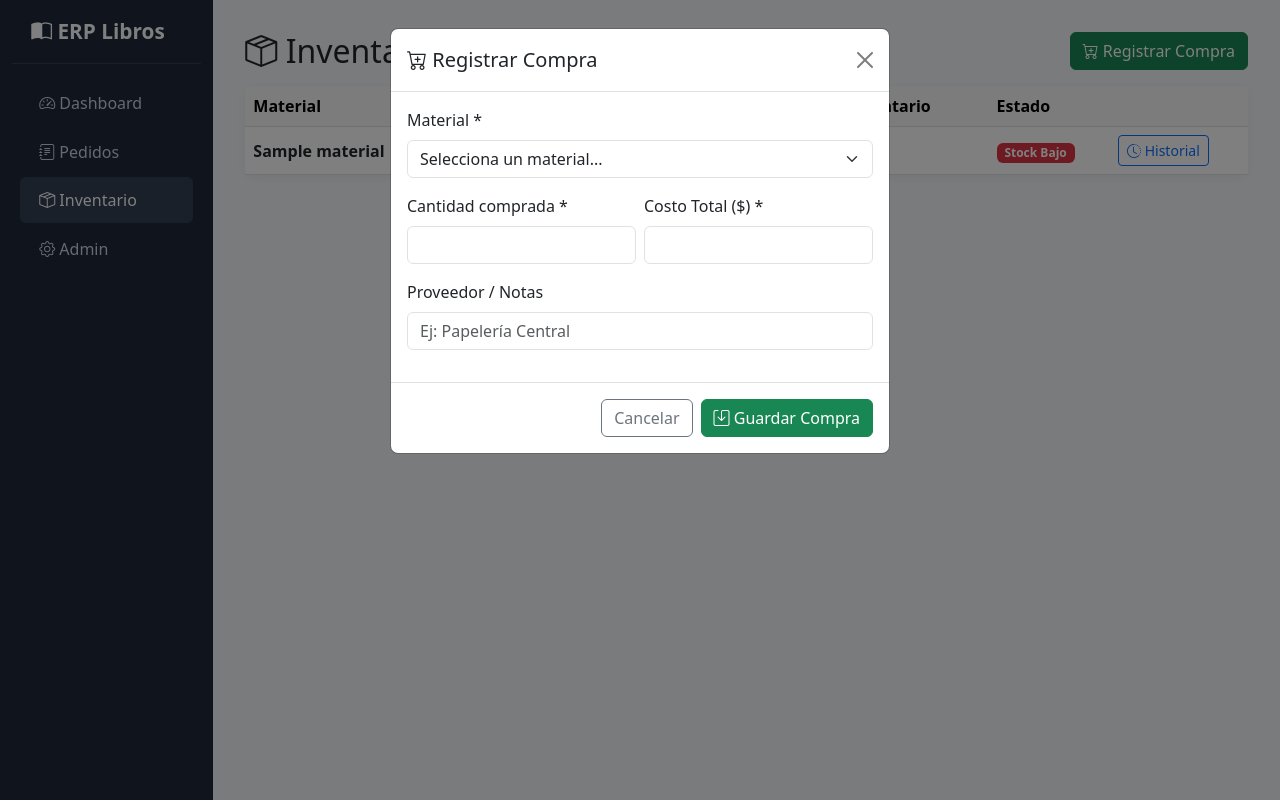
After one commit to yandivd/erp_vargas_editorial, a Django app: page /inventario/ in a window 1280 px wide, after a click on "Registrar Compra". The commit adds this page. Run offline with Django 5.2, Linux system fonts and the light colour scheme; tables that the repository leaves empty hold one stand-in row (values such as "Sample post").

Commit message:
merma add and view of inventary

```diff
--- a/config/urls.py
+++ b/config/urls.py
@@ -5,4 +5,5 @@ urlpatterns = [
     path('admin/', admin.site.urls),
     path('', include('core.urls')),
     path('pedidos/', include('pedidos.urls')),
+    path('inventario/', include('inventario.urls')),
 ]
--- a/inventario/models.py
+++ b/inventario/models.py
@@ -29,6 +29,10 @@ class Material(models.Model):
     @property
     def stock_bajo(self):
         return self.stock_actual <= self.stock_minimo
+
+    @property
+    def valor_inventario(self):
+        return self.stock_actual * self.costo_promedio
 
 
 class MovimientoInventario(models.Model):
--- /dev/null
+++ b/inventario/urls.py
@@ -0,0 +1,11 @@
+from django.urls import path
+from . import views
+
+app_name = 'inventario'
+
+urlpatterns = [
+    path('', views.lista_inventario, name='lista'),
+    path('comprar/', views.registrar_compra_modal, name='comprar_modal'),
+    path('<int:pk>/', views.detalle_material, name='detalle'),
+    path('<int:pk>/ajuste/', views.registrar_ajuste, name='ajuste'),
+]
--- a/inventario/views.py
+++ b/inventario/views.py
@@ -1,3 +1,88 @@
-from django.shortcuts import render
+from django.shortcuts import render, get_object_or_404, redirect
+from django.contrib import messages
+from django.http import JsonResponse
+from django.db.models import F
+from decimal import Decimal
 
-# Create your views here.
+from .models import Material, MovimientoInventario
+from finanzas.models import MovimientoCaja
+
+
+def lista_inventario(request):
+    """Muestra todos los materiales y su stock actual."""
+    materiales = Material.objects.filter(activo=True).order_by('nombre')
+    return render(request, 'inventario/lista.html', {'materiales': materiales})
+
+
+def registrar_compra_modal(request):
+    """Procesa la compra de un material desde el modal."""
+    if request.method != 'POST':
+        return JsonResponse({'ok': False, 'error': 'Método no permitido'}, status=405)
+
+    try:
+        material_id = request.POST.get('material_id')
+        cantidad = Decimal(request.POST.get('cantidad', 0))
+        costo_total = Decimal(request.POST.get('costo_total', 0))
+        notas = request.POST.get('notas', '')
+
+        if cantidad <= 0 or costo_total <= 0:
+            return JsonResponse({'ok': False, 'error': 'La cantidad y el costo deben ser mayores a 0.'})
+
+        material = Material.objects.get(id=material_id)
+        costo_unitario = costo_total / cantidad
+
+        # 1. Registrar entrada al inventario (el signal del modelo actualiza el stock y el costo promedio)
+        mov_inventario = MovimientoInventario.objects.create(
+            material=material,
+            tipo='ENTRADA',
+            cantidad=cantidad,
+            costo_unitario=costo_unitario,
+            costo_total=costo_total,
+            motivo=f'Compra: {notas}'
+        )
+
+        # 2. Registrar salida de dinero de la caja
+        MovimientoCaja.objects.create(
+            tipo='EGRESO',
+            categoria='COMPRA_MATERIAL',
+            monto=costo_total,
+            concepto=f'Compra de {cantidad} {material.unidad_medida} de {material.nombre}',
+            metodo='EFECTIVO' # Luego podemos hacer que se elija
+        )
+
+        return JsonResponse({'ok': True})
+    except Exception as e:
+        return JsonResponse({'ok': False, 'error': str(e)})
+
+
+def detalle_material(request, pk):
+    """Muestra el historial de movimientos de un material específico."""
+    material = get_object_or_404(Material, pk=pk)
+    movimientos = material.movimientos.all().order_by('-fecha')
+
+    return render(request, 'inventario/detalle.html', {
+        'material': material,
+        'movimientos': movimientos
+    })
+
+def registrar_ajuste(request, pk):
+    """Registra una merma o ajuste manual negativo."""
+    material = get_object_or_404(Material, pk=pk)
+
+    if request.method == 'POST':
+        cantidad = Decimal(request.POST.get('cantidad', 0))
+        motivo = request.POST.get('motivo', 'Merma / Daño')
+
+        if cantidad > 0:
+            # Creamos un movimiento de SALIDA (sin pedido asociado)
+            MovimientoInventario.objects.create(
+                material=material,
+                tipo='SALIDA',
+                cantidad=cantidad,
+                costo_unitario=material.costo_promedio,
+                motivo=motivo
+            )
+            messages.success(request, f'Se registraron {cantidad} {material.unidad_medida} de merma.')
+            return redirect('inventario:detalle', pk=pk)
+
+    return redirect('inventario:detalle', pk=pk)
--- a/templates/base.html
+++ b/templates/base.html
@@ -69,17 +69,17 @@
             </a>
             {% comment %} <a href="{% url 'clientes:lista' %}">
                 <i class="bi bi-people"></i> Clientes
-            </a>
-            <a href="{% url 'inventario:lista' %}">
+            </a> {% endcomment %}
+            <a href="{% url 'inventario:lista' %}" class="{% if 'inventario' in request.resolver_match.namespace %}active{% endif %}">
                 <i class="bi bi-box-seam"></i> Inventario
             </a>
-            <a href="{% url 'proveedores:lista' %}">
+            {% comment %} <a href="{% url 'proveedores:lista' %}">
                 <i class="bi bi-truck"></i> Proveedores
-            </a>
-            <a href="{% url 'finanzas:caja' %}">
+            </a> {% endcomment %}
+            {% comment %} <a href="{% url 'finanzas:caja' %}">
                 <i class="bi bi-cash-stack"></i> Caja
-            </a>
-            <a href="{% url 'finanzas:activos' %}">
+            </a> {% endcomment %}
+            {% comment %} <a href="{% url 'finanzas:activos' %}">
                 <i class="bi bi-hdd-stack"></i> Activos fijos
             </a> {% endcomment %}
             <a href="/admin/">
--- /dev/null
+++ b/templates/inventario/lista.html
@@ -0,0 +1,140 @@
+{% extends 'base.html' %}
+
+{% block title %}Inventario - ERP Libros{% endblock %}
+
+{% block content %}
+<div class="d-flex justify-content-between align-items-center mb-3">
+    <h2 class="mb-0"><i class="bi bi-box-seam"></i> Inventario de Materiales</h2>
+    <button type="button" class="btn btn-success" data-bs-toggle="modal" data-bs-target="#modalCompra">
+        <i class="bi bi-cart-plus"></i> Registrar Compra
+    </button>
+</div>
+
+<div class="card card-kpi">
+    <div class="table-responsive">
+        <table class="table table-hover mb-0 align-middle">
+            <thead class="table-light">
+                <tr>
+                    <th>Material</th>
+                    <th>Stock Actual</th>
+                    <th>Costo Promedio</th>
+                    <th>Valor en Inventario</th>
+                    <th>Estado</th>
+                    <th></th>
+                </tr>
+            </thead>
+            <tbody>
+                {% for m in materiales %}
+                <tr>
+                    <td><strong>{{ m.nombre }}</strong></td>
+                    <td>
+                        {{ m.stock_actual|floatformat:2 }} {{ m.unidad_medida }}
+                    </td>
+                    <td>${{ m.costo_promedio|floatformat:2 }}</td>
+                    <td>${{ m.valor_inventario|floatformat:2 }}</td>
+                    <td>
+                        {% if m.stock_bajo %}
+                            <span class="badge bg-danger">Stock Bajo</span>
+                        {% else %}
+                            <span class="badge bg-success">Suficiente</span>
+                        {% endif %}
+                    </td>
+                    <td>
+                        <a href="{% url 'inventario:detalle' m.id %}" class="btn btn-sm btn-outline-primary">
+                            <i class="bi bi-clock-history"></i> Historial
+                        </a>
+                    </td>
+                </tr>
+                {% empty %}
+                <tr><td colspan="6" class="text-center text-muted py-4">No hay materiales registrados</td></tr>
+                {% endfor %}
+            </tbody>
+        </table>
+    </div>
+</div>
+
+<!-- Modal Registrar Compra -->
+<div class="modal fade" id="modalCompra" tabindex="-1">
+    <div class="modal-dialog">
+        <div class="modal-content">
+            <div class="modal-header">
+                <h5 class="modal-title"><i class="bi bi-cart-plus"></i> Registrar Compra</h5>
+                <button type="button" class="btn-close" data-bs-dismiss="modal"></button>
+            </div>
+            <form id="formCompra">
+                {% csrf_token %}
+                <div class="modal-body">
+                    <div id="compra-errors" class="alert alert-danger d-none"></div>
+
+                    <div class="mb-3">
+                        <label class="form-label">Material *</label>
+                        <select name="material_id" class="form-select" required>
+                            <option value="">Selecciona un material...</option>
+                            {% for m in materiales %}
+                            <option value="{{ m.id }}">{{ m.nombre }} ({{ m.unidad_medida }})</option>
+                            {% endfor %}
+                        </select>
+                    </div>
+
+                    <div class="row g-2 mb-3">
+                        <div class="col-md-6">
+                            <label class="form-label">Cantidad comprada *</label>
+                            <input type="number" name="cantidad" class="form-control" step="0.01" min="0.01" required>
+                        </div>
+                        <div class="col-md-6">
+                            <label class="form-label">Costo Total ($) *</label>
+                            <input type="number" name="costo_total" class="form-control" step="0.01" min="0.01" required>
+                        </div>
+                    </div>
+
+                    <div class="mb-3">
+                        <label class="form-label">Proveedor / Notas</label>
+                        <input type="text" name="notas" class="form-control" placeholder="Ej: Papelería Central">
+                    </div>
+                </div>
+                <div class="modal-footer">
+                    <button type="button" class="btn btn-outline-secondary" data-bs-dismiss="modal">Cancelar</button>
+                    <button type="submit" class="btn btn-success"><i class="bi bi-save"></i> Guardar Compra</button>
+                </div>
+            </form>
+        </div>
+    </div>
+</div>
+{% endblock %}
+
+{% block extra_js %}
+<script>
+document.addEventListener('DOMContentLoaded', function () {
+    const form = document.getElementById('formCompra');
+    if (!form) return;
+
+    const errorsDiv = document.getElementById('compra-errors');
+
+    form.addEventListener('submit', function (e) {
+        e.preventDefault();
+        const formData = new FormData(form);
+        errorsDiv.classList.add('d-none');
+
+        fetch('{% url "inventario:comprar_modal" %}', {
+            method: 'POST',
+            body: formData,
+            headers: {'X-CSRFToken': formData.get('csrfmiddlewaretoken')}
+        })
+        .then(r => r.json())
+        .then(data => {
+            if (data.ok) {
+                window.location.reload();
+            } else {
+                errorsDiv.textContent = data.error || 'Error al guardar la compra.';
+                errorsDiv.classList.remove('d-none');
+            }
+        })
+        .catch(err => {
+            errorsDiv.textContent = 'Error de conexión.';
+            errorsDiv.classList.remove('d-none');
+            console.error(err);
+        });
+    });
+});
+</script>
+{% endblock %}
```
Also changed, not shown: inventario/services.py (+24 -21 lines), templates/inventario/detalle.html (added, +110 -0 lines).
